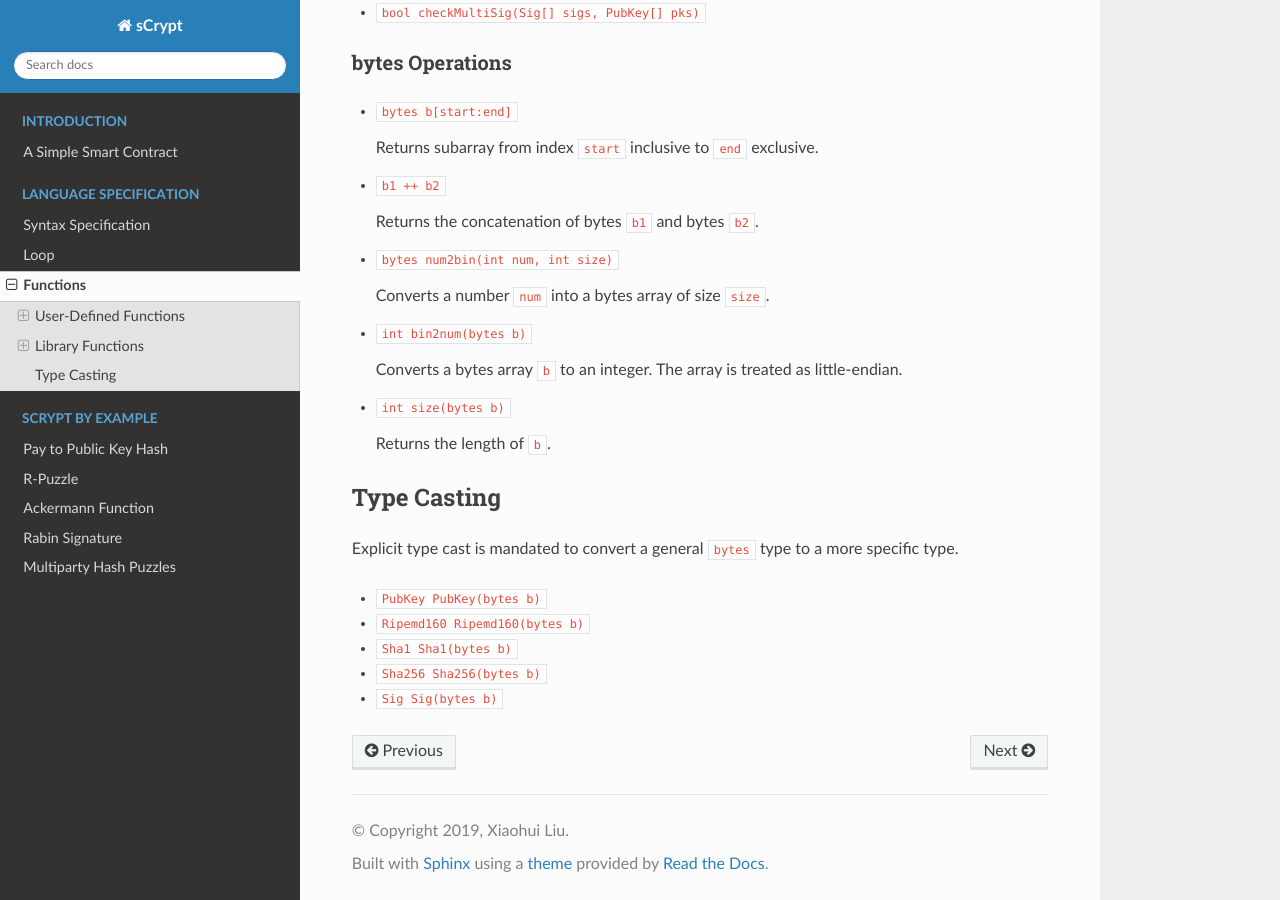
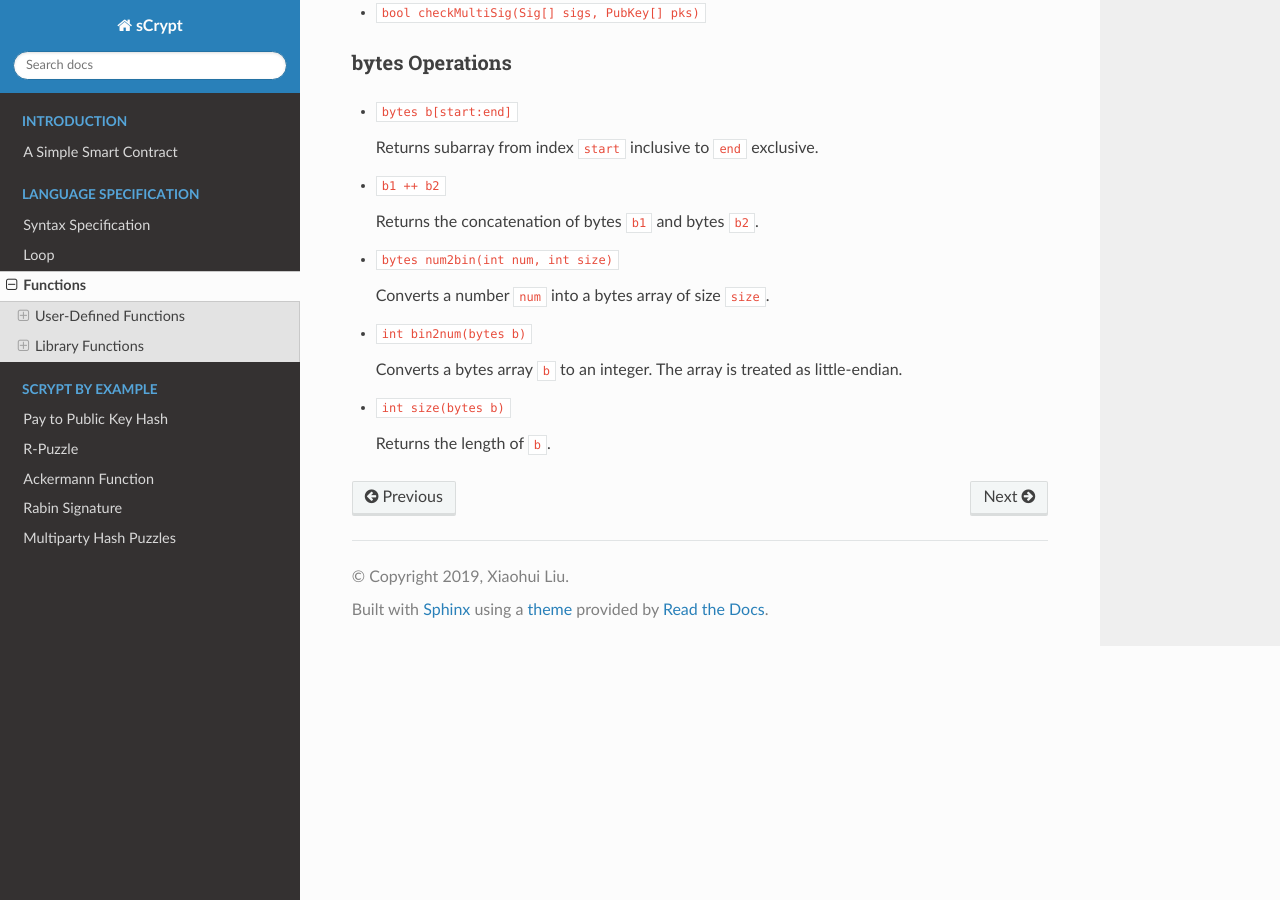
Before and after one commit to sCrypt-Inc/specification, a Sphinx documentation site: the page built from docs/functions.rst, in a window 1280 px wide and 900 px high, scrolled down 1370 px. Built offline with Sphinx 7.4.7 and the Read the Docs theme 2.0.0, drawn with Linux system fonts in a browser that asks for light colours.

Commit message:
Remove redundant type casting functions

```diff
--- a/docs/functions.rst
+++ b/docs/functions.rst
@@ -75,14 +75,3 @@ bytes Operations
 * ``int size(bytes b)``
 
   Returns the length of ``b``.
-
-
-Type Casting
-============
-Explicit type cast is mandated to convert a general ``bytes`` type to a more specific type.
-
-* ``PubKey PubKey(bytes b)``
-* ``Ripemd160 Ripemd160(bytes b)``
-* ``Sha1 Sha1(bytes b)``
-* ``Sha256 Sha256(bytes b)``
-* ``Sig Sig(bytes b)``
```
